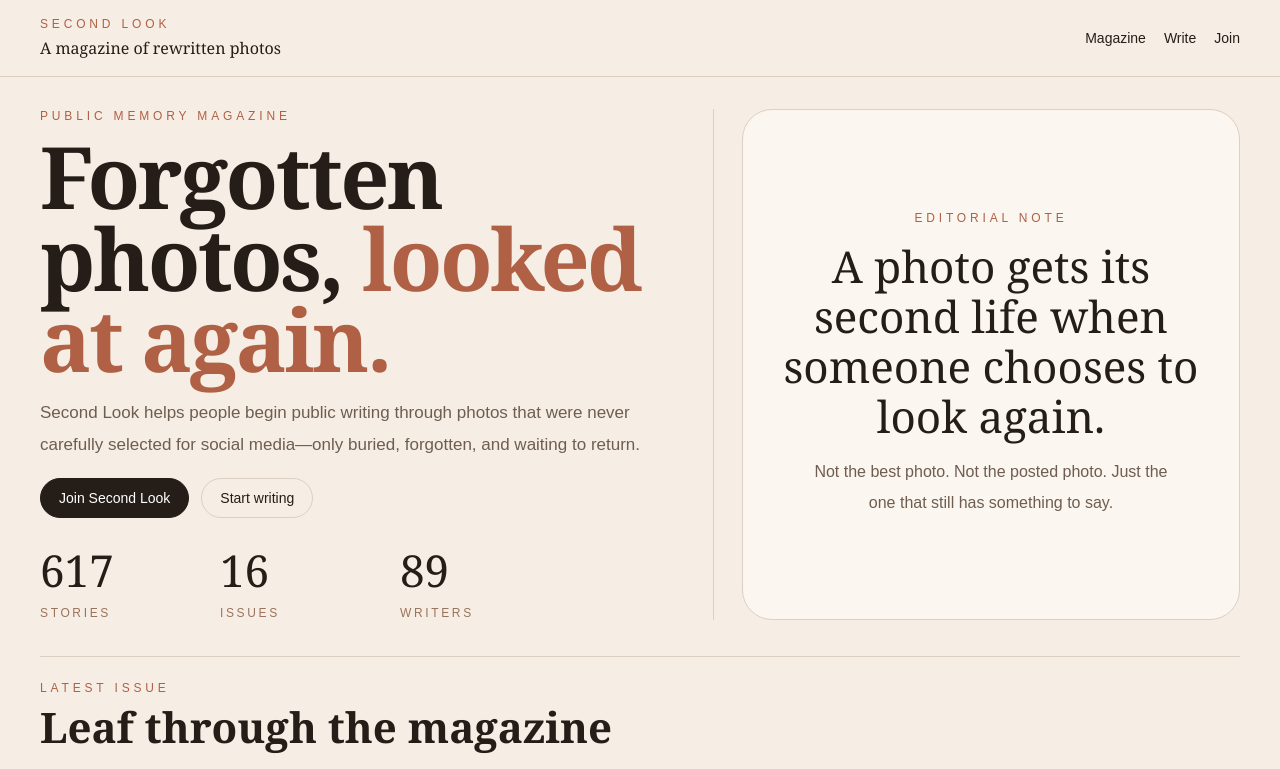
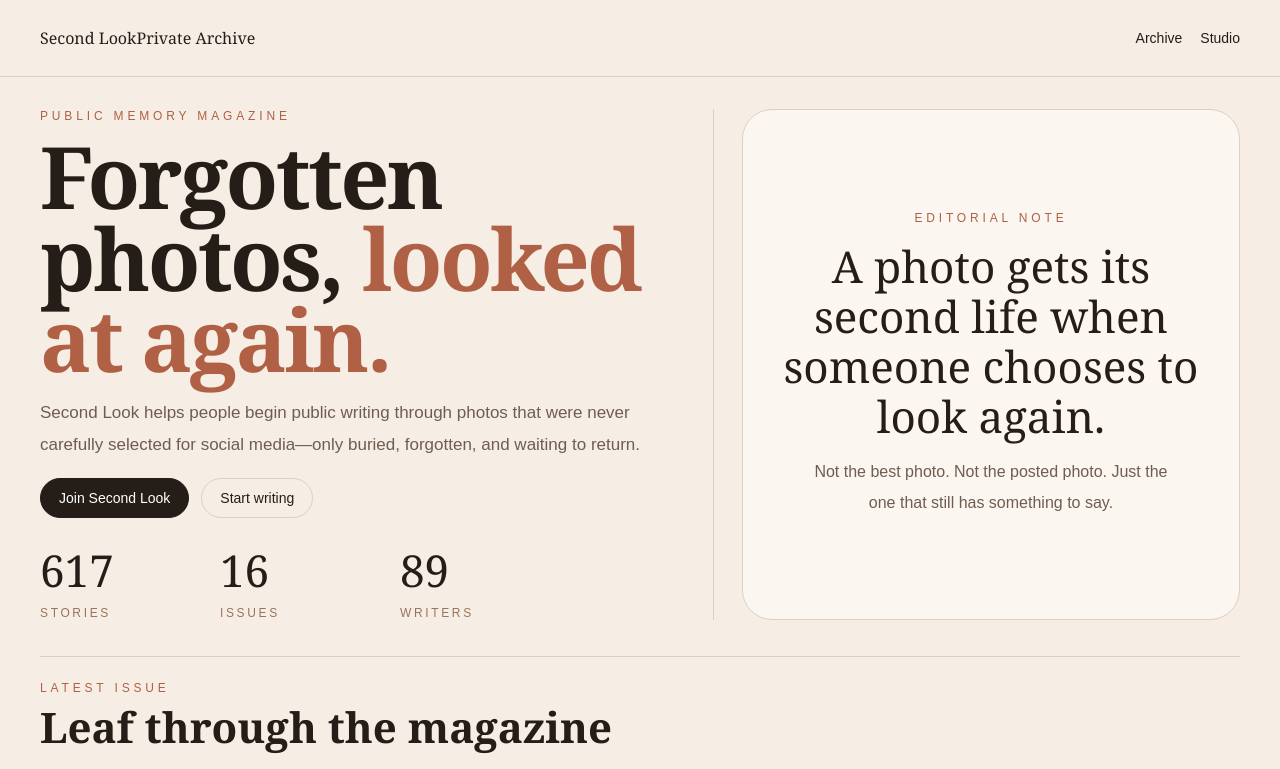
Before and after one commit to aynigaromer-stack/second-look, a Next.js app: page / in a window 1280 px wide. Shown: the top 769 px of the page. Built offline with nearby package versions, Linux system fonts and the light colour scheme; grey boxes are pictures that could not be loaded.

Commit message:
Update layout.tsx

```diff
--- a/app/layout.tsx
+++ b/app/layout.tsx
@@ -4,23 +4,24 @@ import './globals.css';
 
 export const metadata: Metadata = {
   title: 'Second Look',
-  description: 'A magazine of rewritten photos.'
+  description: 'A private album of rewritten photos.',
 };
 
-export default function RootLayout({ children }: Readonly<{ children: React.ReactNode }>) {
+export default function RootLayout({
+  children,
+}: Readonly<{ children: React.ReactNode }>) {
   return (
-    <html lang="en">
+    <html lang="zh">
       <body>
         <header className="site-header">
           <div className="container header-inner">
             <Link href="/" className="brand-block">
-              <div className="brand-kicker">Second Look</div>
-              <div className="brand-title">A magazine of rewritten photos</div>
+              <span className="brand-name">Second Look</span>
+              <span className="brand-sub">Private Archive</span>
             </Link>
             <nav className="nav">
-              <Link href="/">Magazine</Link>
-              <Link href="/studio">Write</Link>
-              <Link href="/join">Join</Link>
+              <Link href="/">Archive</Link>
+              <Link href="/studio">Studio</Link>
             </nav>
           </div>
         </header>
```
